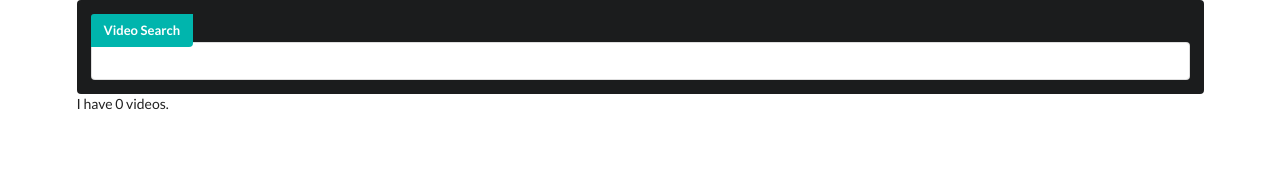
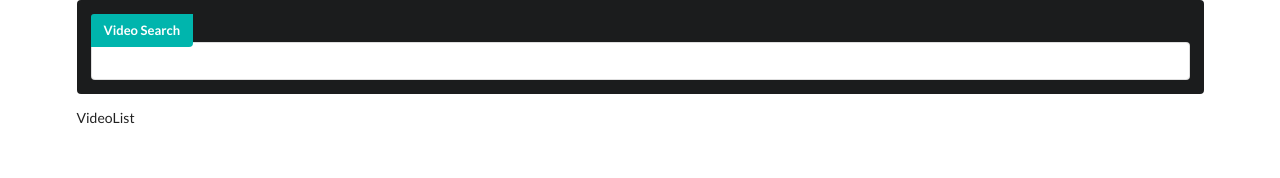
Before and after one commit to chadwyck242/videos, a React (Create React App) app: page / in a window 1280 px wide. Shown: the top 178 px of the page. Built offline with nearby package versions, Linux system fonts and the light colour scheme.

Commit message:
Create VideoList functional component, connect to App.js parent component

```diff
--- a/src/components/App.js
+++ b/src/components/App.js
@@ -1,6 +1,7 @@
 import React from "react";
 import SearchBar from "./SearchBar";
 import youtube from "../apis/youtube";
+import VideoList from './VideoList';
 
 class App extends React.Component {
   state = { videos: [] };
@@ -19,7 +20,7 @@
     return (
       <div className="ui container">
         <SearchBar onFormSubmit={this.onTermSubmit} />
-        I have {this.state.videos.length} videos.
+        <VideoList />
       </div>
     );
   }
--- /dev/null
+++ b/src/components/VideoList.js
@@ -0,0 +1,7 @@
+import React from 'react';
+
+const VideoList = (props) => {
+    return <div>VideoList</div>
+};
+
+export default VideoList;
```
